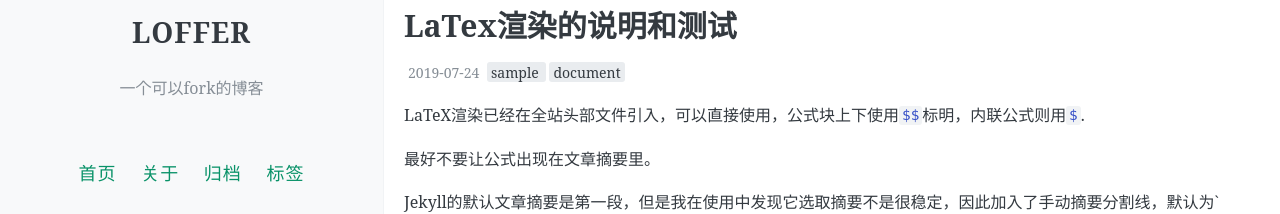
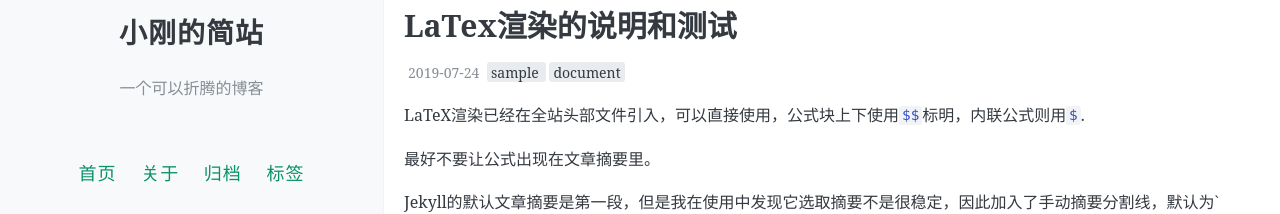
Before and after one commit to iudd/newlife, a Jekyll site: the page built from index.html, in a window 1280 px wide. Shown: the part 290-504 px from the top of the page. Built offline with Jekyll 4.4.1, drawn with Linux system fonts in a browser that asks for light colours; the list of posts is cut into pages by our own code; comment, search, counter and statistics services are not loaded.

Commit message:
logo title
修改logo。标题等

```diff
--- a/_config.yml
+++ b/_config.yml
@@ -7,8 +7,8 @@
 # 井号后面的文字是说明文档，不会被程序读取。
 
 # 描述/签名
-name: LOFFER
-description: 一个可以fork的博客
+name: 小刚的简站
+description: 一个可以折腾的博客
 
 # 输入你的网站域名（如果你没有添加自己的域名，而是直接用GitHub pages分配的域名的话可以省略）
 url:
@@ -16,7 +16,7 @@ url:
 # 添加你的博客的二级域名，一般来说是你的repository名
 # 如果你的博客的URL是：(http://yourusername.github.io/repository-name)
 # 那么就写成 "/repository-name"
-baseurl: /LOFFER
+baseurl: /newlife
 
 
 #
@@ -24,10 +24,10 @@ baseurl: /LOFFER
 #
 
 # 你的博客logo图片URL，建议尺寸不超过300px × 300px
-avatar: https://raw.githubusercontent.com/FromEndWorld/LOFFER/master/images/logo.png
+avatar: http://pan.iudd.icu/panomg/pan/webpng/Avatar300.jpg
 
 # 你的favicon（出现在浏览器tab上）图片URL，建议使用较小(64px × 64px)的图片
-favicon: https://raw.githubusercontent.com/FromEndWorld/LOFFER/master/images/favicon.png
+favicon: http://pan.iudd.icu/panomg/pan/webpng/Avatar100.jpg
 
 
 # 菜单中的按钮
@@ -55,7 +55,7 @@ footer-links:
   email: #youremailaddress@mail.com
   facebook: #https://www.facebook.com/<>
   flickr: #https://www.flickr.com/<>
-  github: FromEndWorld/loffer #https://github.com/<>
+  github: iudd/newlife #https://github.com/<>
   instagram: #https://instagram.com/<>
   linkedin: #https://www.linkedin.com/in/<>
   pinterest: #https://www.pinterest.com/<>
```
